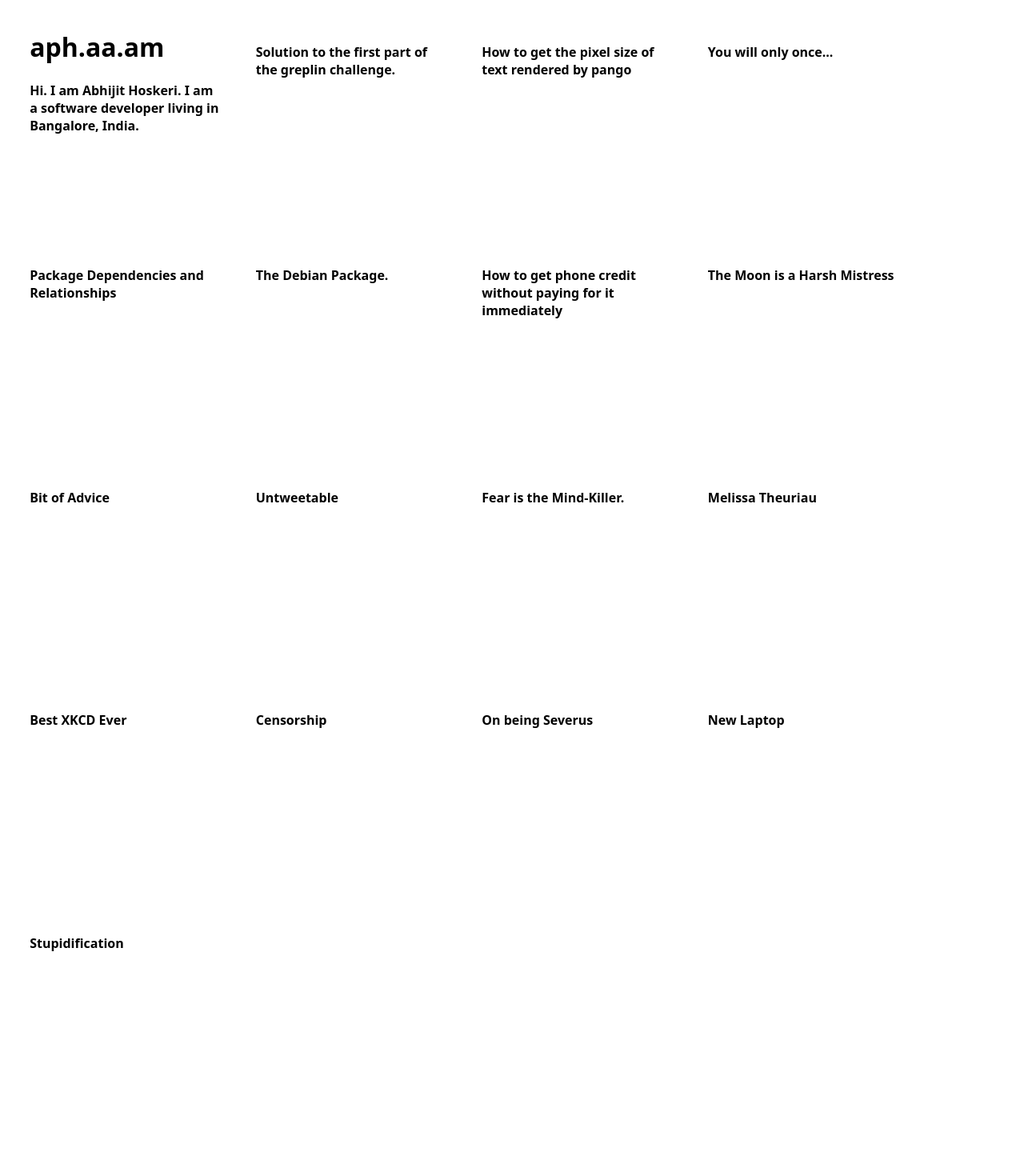
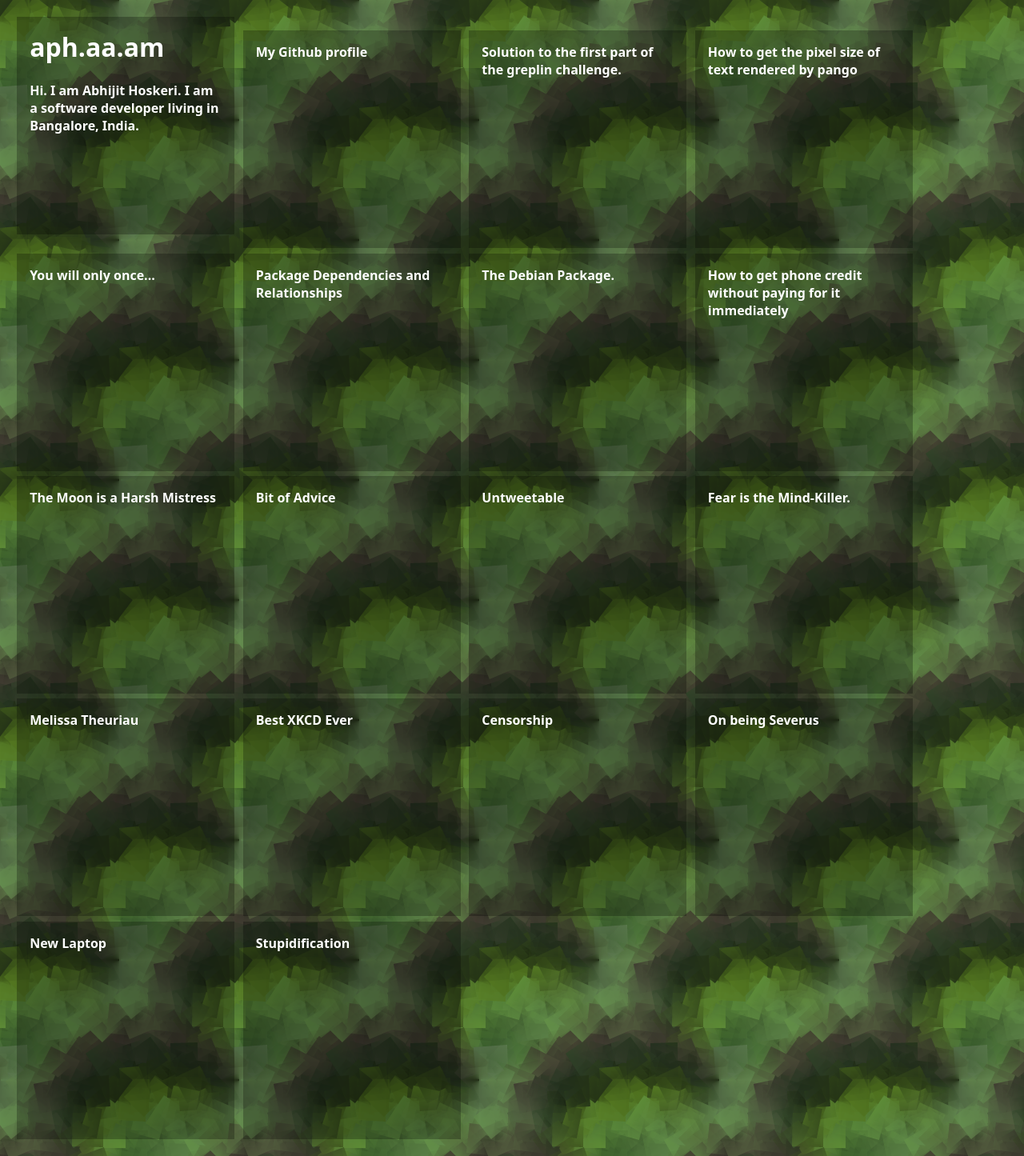
Before and after one commit to hoskeri/hoskeri.github.com, a Jekyll site: the page built from index.html, in a window 1280 px wide. Shown: the whole page at 80% size. Built offline with Jekyll 4.4.1, drawn with Linux system fonts in a browser that asks for light colours.

Commit message:
transparent tiles and background

```diff
--- a/index.html
+++ b/index.html
@@ -1,8 +1,8 @@
 ---
 layout: homepage
 ---
-
-<a class="box" href="/"> <h1>aph.aa.am</h1>Hi. I am Abhijit Hoskeri. I am a software developer living in Bangalore, India.</a>
+<div class="box"><a href="/"> <h1>aph.aa.am</h1>Hi. I am Abhijit Hoskeri. I am a software developer living in Bangalore, India.</a></div>
+<div class="box"><a href="http://github.com/hoskeri">My Github profile</a></div>
 {% for post in site.categories.blog %}
-   <a class="box" href="{{ post.url }}"> {{ post.title }}</a>
+	<div class="box"><div class="over-box"><a href="{{ post.url }}"> {{ post.title }}</a></div> </div>
 {% endfor %}
--- a/style.css
+++ b/style.css
@@ -1,6 +1,7 @@
 body {
 	font-family: Sans;
   padding: 10px;
+	background-image: url("/background.png");
 }
 
 .box {
@@ -9,15 +10,12 @@ body {
     height: 15em;
     margin: 0.2em;
     padding: 1em;
+  	background-image: url("/transparent.png");
 }
 
-a.box {
-		color: black;
-		font-weight: bold;
-}
-
-a.box:hover {
-	color: blue;
+.box a {
+	color: white;
+	font-weight: bold;
 }
 
 a {
```
Also changed, not shown: background.png (added), transparent.png (added).
